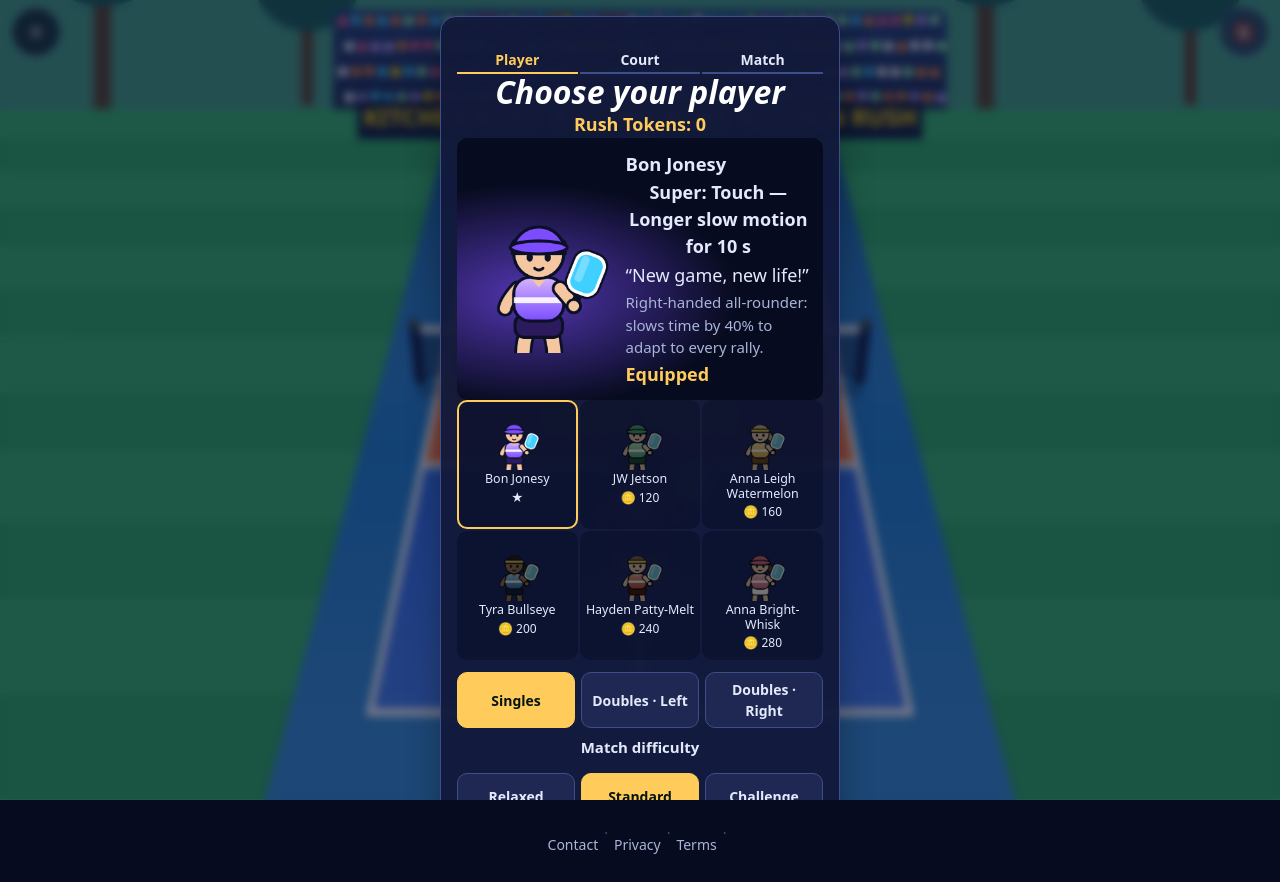
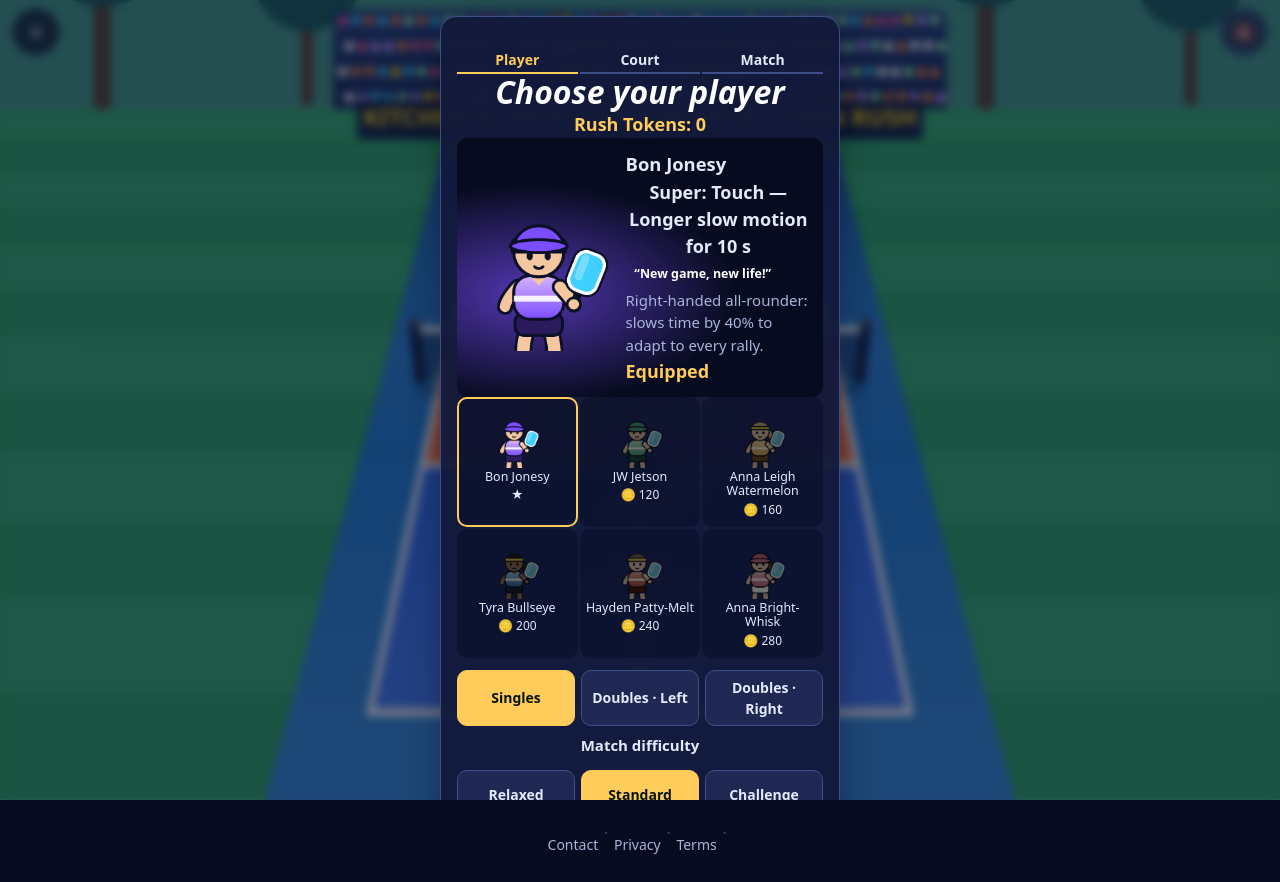
Before and after one commit to carossst/KitchenRush, a website: page index.html in a window 1280 px wide. Both pictures are taken after a click on the button "START". Drawn offline with Linux system fonts and the light colour scheme.

Commit message:
Style character shirt slogans

```diff
--- a/style.css
+++ b/style.css
@@ -2475,3 +2475,6 @@ body:has(.kr-duel) #update-toast {
 .kr-screen--landing .kr-btn--primary {
   box-shadow: 0 4px 0 rgb(var(--primary-depth)), 0 8px 18px rgb(var(--primary) / .22), inset 0 1px 0 rgb(255 255 255 / .28);
 }
+
+
+.kr-duel-shirt-slogan { margin: .35rem 0 0; padding: .3rem .55rem; border-radius: .45rem; background: rgb(var(--duel-player-color, 80 100 180) / .28); color: rgb(var(--text-strong)); font-size: .78rem; font-weight: 800; line-height: 1.2; text-align: center; }
```
